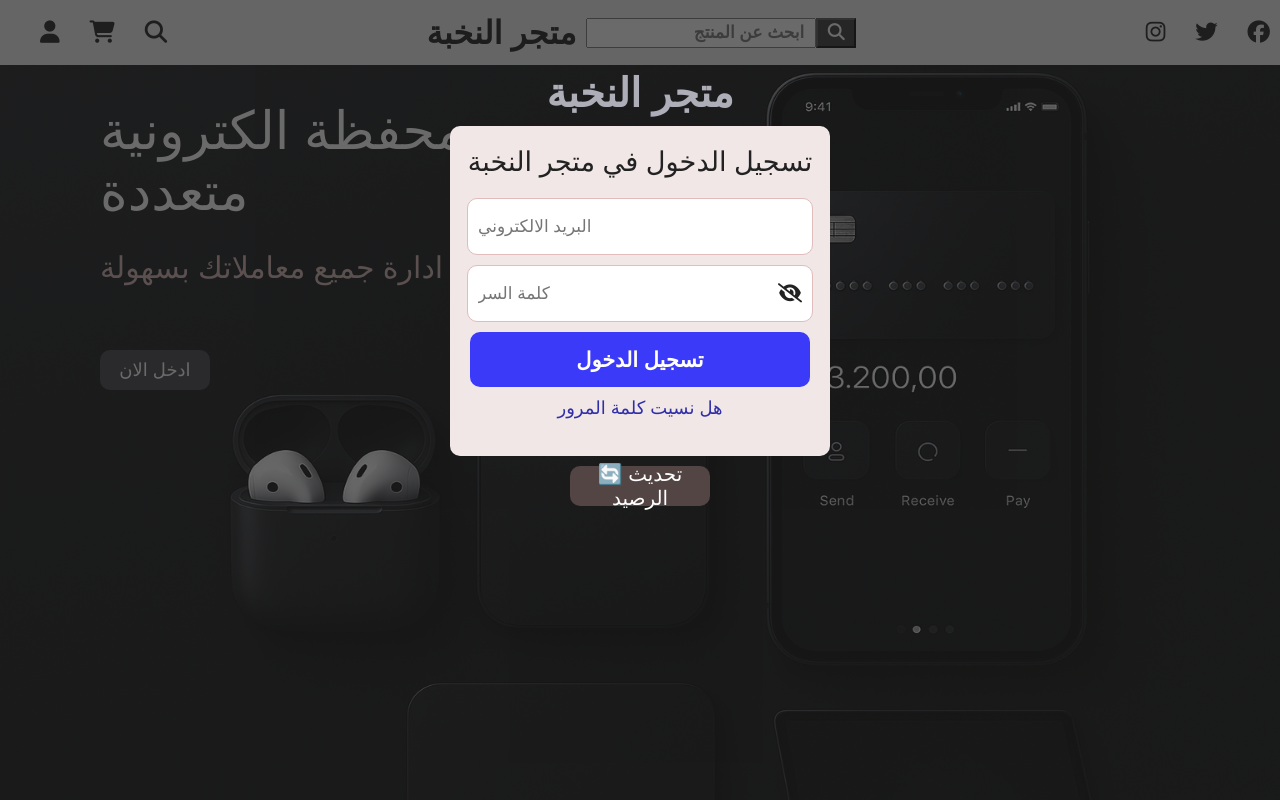
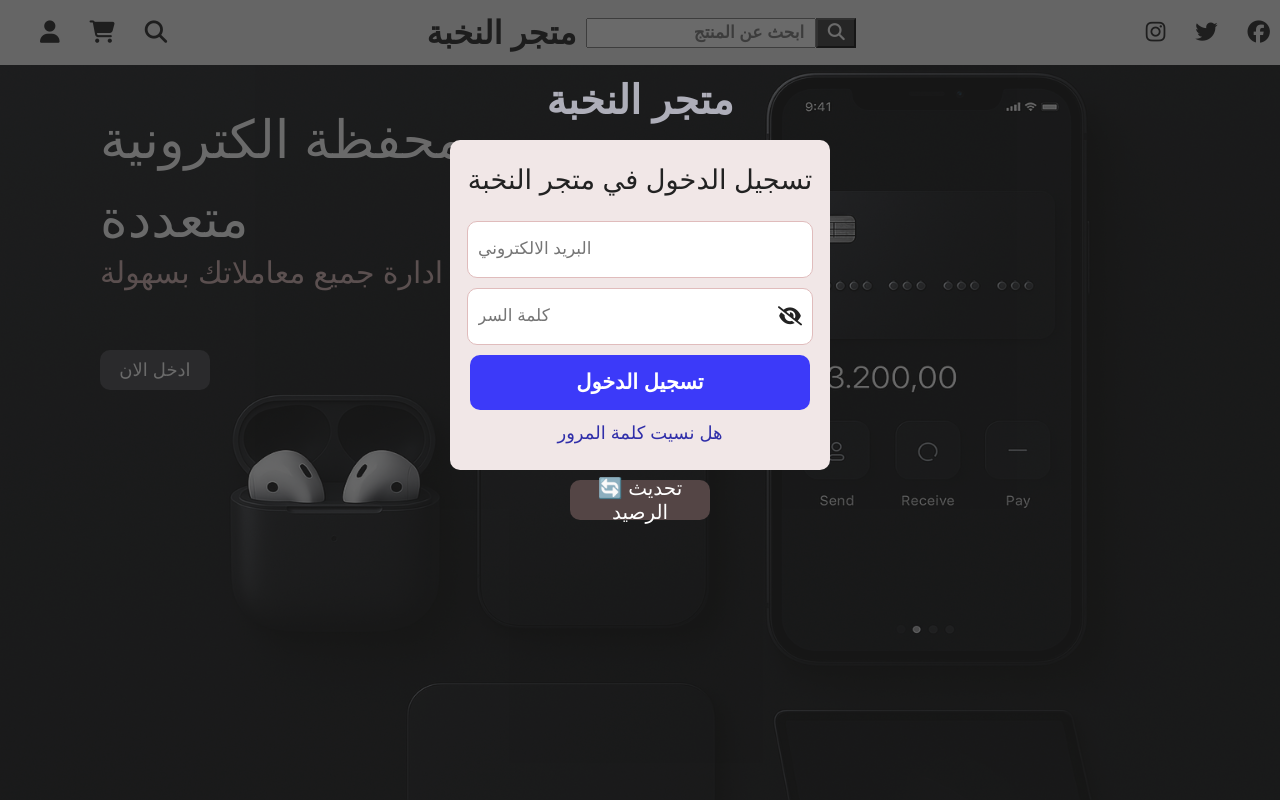
Before and after one commit to bzbsndndjnd/EliteShop, a Next.js app: page / in a window 1280 px wide. Shown: the top 800 px of the page. Built offline with nearby package versions, Linux system fonts and the light colour scheme.

Commit message:
Use Cairo font via @fontsource and global styles

```diff
--- a/app/globals.css
+++ b/app/globals.css
@@ -1,3 +1,41 @@
+* {
+    margin: 0;
+    padding: 0;
+    box-sizing: border-box;
+}
+
+html,
+body {
+    width: 100%;
+    min-height: 100vh;
+    font-size: 16px;
+    line-height: 1.5;
+    font-family: Arial, sans-serif;
+}
+
+.example {
+    display: -webkit-box;
+    display: -moz-box;
+    display: -ms-flexbox;
+    display: -webkit-flex;
+    display: flex;
+}
+
+body {
+    font-family: 'YourFont', -apple-system, BlinkMacSystemFont, 'Segoe UI', Roboto, Oxygen-Sans, Ubuntu, Cantarell, 'Helvetica Neue', sans-serif;
+}
+
+.container {
+    width: 90%;
+    max-width: 1200px;
+    margin: 0 auto;
+}
+
+.text {
+    font-size: 1rem;
+    line-height: 1.6;
+}
+
 :root {
     --background: #ffffff;
     --foreground: #171717;
```
Also changed, not shown: app/website/style.module.css (indentation only). Lines whose indentation alone changed are shown as unchanged.
